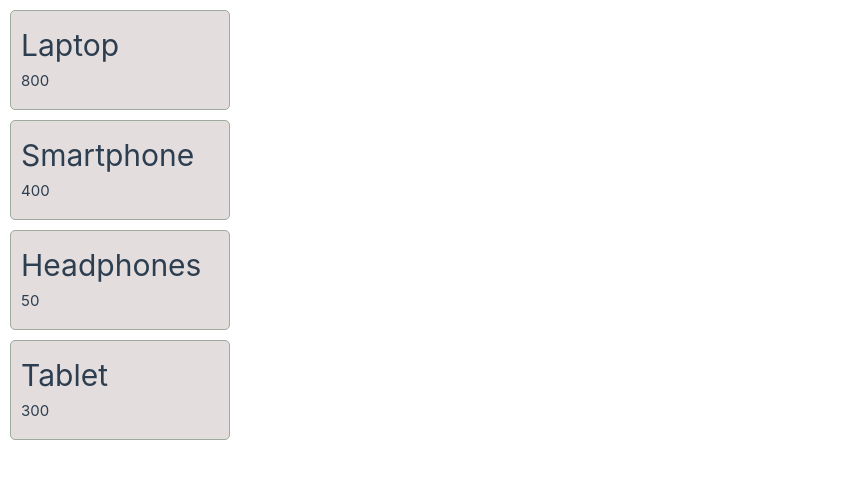
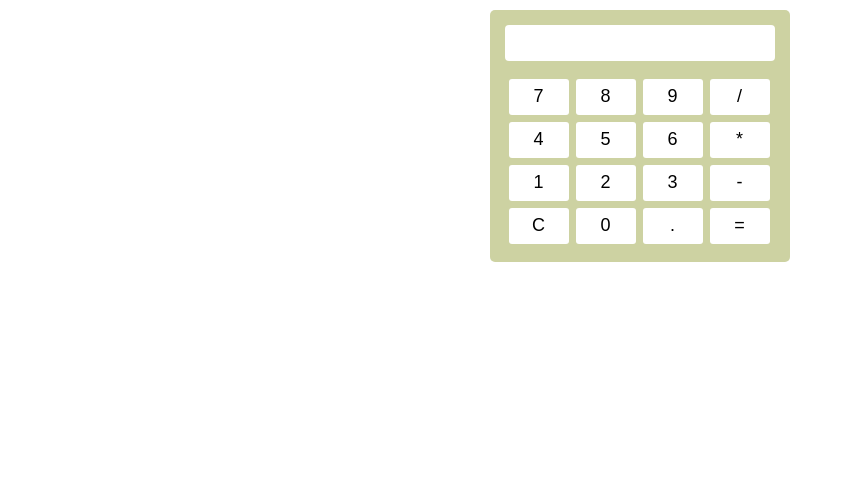
Before and after one commit to Mudassar-Shoukat/VueJs-repo, a Vue app: page / in a window 1280 px wide. Shown: the top 478 px of the page, without its empty margins (0-843 px from the left). Built offline with nearby package versions, Linux system fonts and the light colour scheme.

Commit message:
SImple Calculator

```diff
--- a/src/App.vue
+++ b/src/App.vue
@@ -1,47 +1,81 @@
 <template>
-  <div>
-    <Props v-for="x in products" :key="x" :name="x.name" :price="x.price" />
+  <div id="calculator">
+    <Calculatorscreen :current-value="currentValue" @input-value="handleInputValue" />
+    <Calculatorbuttons :current-value="currentValue" @input-value="handleInputValue"
+     @calculate="calculateResult"/>
   </div>
 </template>
 
 <script>
-import Props from "./components/Props.vue";
+import Calculatorscreen from "./components/Calculatorscreen.vue";
+import Calculatorbuttons from "./components/Calculatorbuttons.vue";
+
 export default {
   components: {
-    Props,
+    Calculatorscreen,
+    Calculatorbuttons,
   },
   data() {
     return {
-      products: [
-        {
-          id: 1,
-          name: "Laptop",
-          price: 800,
-          quantity: 10,
-        },
-        {
-          id: 2,
-          name: "Smartphone",
-          price: 400,
-          quantity: 20,
-        },
-        {
-          id: 3,
-          name: "Headphones",
-          price: 50,
-          quantity: 50,
-        },
-        {
-          id: 4,
-          name: "Tablet",
-          price: 300,
-          quantity: 15,
-        },
-      ],
+      currentValue: "",
+      previousValue: "",
+      operator: "",
     };
+  },
+  methods: {
+    handleInputValue(value) {
+      console.log(value);
+      this.currentValue += value;
+
+    },
+    calculateResult() {
+      if (this.operator && this.previousValue !== null) {
+        let result;
+        switch (this.operator) {
+          case "+":
+            result =
+              parseFloat(this.previousValue) + parseFloat(this.currentValue);
+
+            break;
+          case "-":
+            result =
+              parseFloat(this.previousValue) - parseFloat(this.currentValue);
+
+            break;
+          case "*":
+            result =
+              parseFloat(this.previousValue) * parseFloat(this.currentValue);
+            break;
+          case "/":
+            if (this.currentValue === "0") {
+              result = "Error: Division by zero";
+            } else {
+              result =
+                parseFloat(this.previousValue) / parseFloat(this.currentValue);
+            }
+            break;
+          default:
+            break;
+        }
+        this.currentValue = result.toString();
+        this.previousValue = null;
+        this.operator = null;
+      }
+    },
+
   },
 };
 </script>
 
+
+
 <style scoped>
+#calculator {
+  background-color: #cdd2a2;
+  border-radius: 5px;
+  padding: 1em 1em 1em 1em;
+  margin: 10px auto;
+  width: 300px;
+  display: table;
+}
 </style>
--- a/src/components/Calculatorbuttons.vue
+++ b/src/components/Calculatorbuttons.vue
@@ -1,28 +1,43 @@
 <template>
-    <div>
-      <button id="keys" v-for="n in [
-          '7', '8', '9', '/',
-          '4', '5', '6', '*',
-          '1', '2', '3', '-',
-          'C', '0', '.', '=',
-        ]" :key="n" @click="keyvalue(n)">{{ n }}</button>
+  <div>
+    <button v-for="n in buttons" :key="n" @click="handleInput(n)" id="keys">{{ n }}</button>
+  </div>
+</template>
 
-    </div>
-  </template>
+<script>
+export default {
+  props: {
+    currentValue: String,
+  },
+  data() {
+    return {
+      buttons: [
+        '7', '8', '9', '/',
+        '4', '5', '6', '*',
+        '1', '2', '3', '-',
+        'C', '0', '.', '=',
+      ],
+    };
+  },
+  methods: {
+    handleInput(value) {
+      if (value === 'C') {
+        // console.log("press C key");
+        this.$emit('input-value', '');
+      } else if (value === '=') {
+        // console.log("press = key");
+        this.$emit('calculate');
+      } else {
+        this.$emit('input-value', value);
+
+      }
+    },
+  },
+};
+</script>
 
 
- <script>
- export default {
-   data() {
-    return {
-        value(n){
-            console.log(n);
 
-        }
-    }
-   },
- }
- </script>
 
   <style scoped>
   #keys {
--- a/src/components/Calculatorscreen.vue
+++ b/src/components/Calculatorscreen.vue
@@ -1,17 +1,17 @@
 <template>
   <div class="screen">
-
-    <input type="text">
-
+    <input type="text" :value="currentValue" />
   </div>
-
 </template>
 
 <script>
 export default {
-
+  props: {
+    currentValue: String,
+  },
 };
 </script>
+
 
 <style scoped>
 .screen input {
--- a/src/components/Emit.vue
+++ b/src/components/Emit.vue
@@ -1,6 +1,6 @@
 <template>
   <div>
-    <h1>Child Component</h1>
+
     <button @click="emitcall" >Call Emit</button>
   </div>
 </template>
--- a/src/components/Props.vue
+++ b/src/components/Props.vue
@@ -7,7 +7,11 @@
 
 <script>
 export default {
-  props: ["name", "price"],
+  // props: ["name", "price"],
+  props:{
+    name:String,
+    price:Number,
+  }
 };
 </script>
 
```
